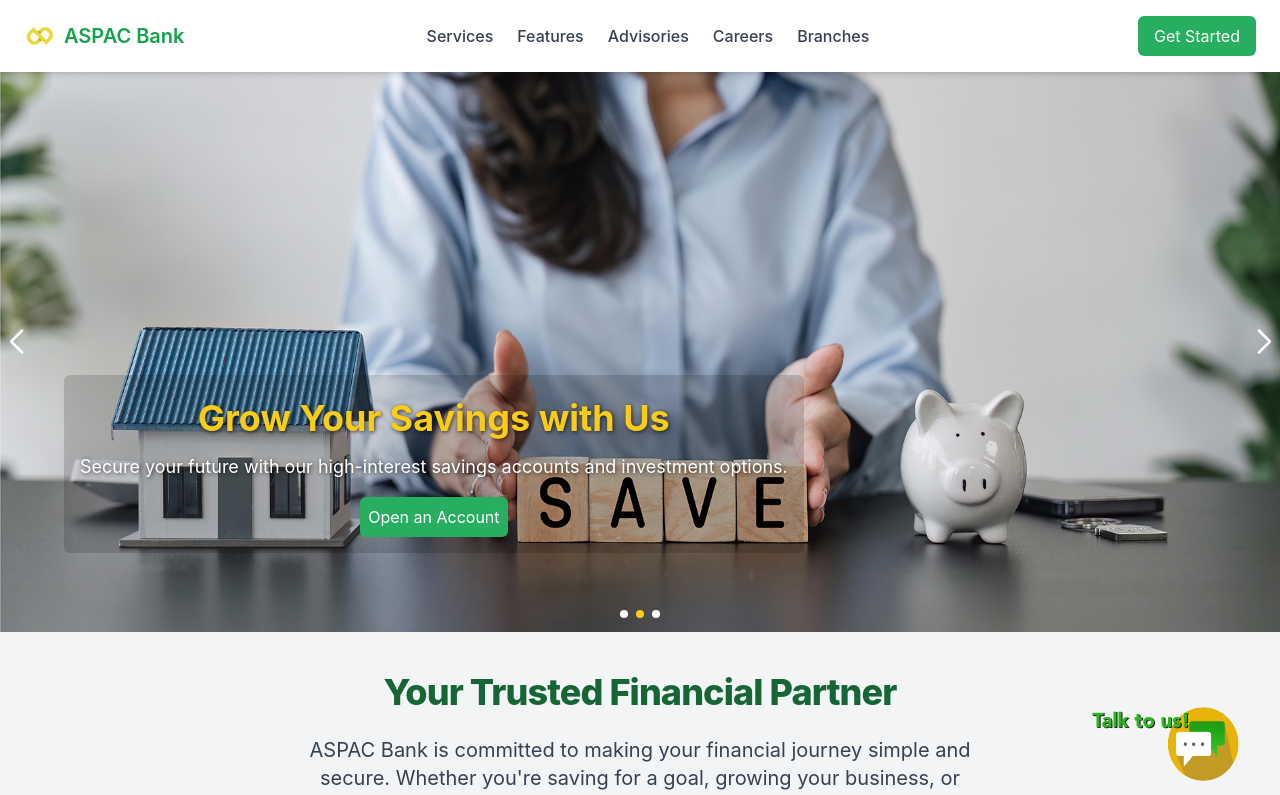
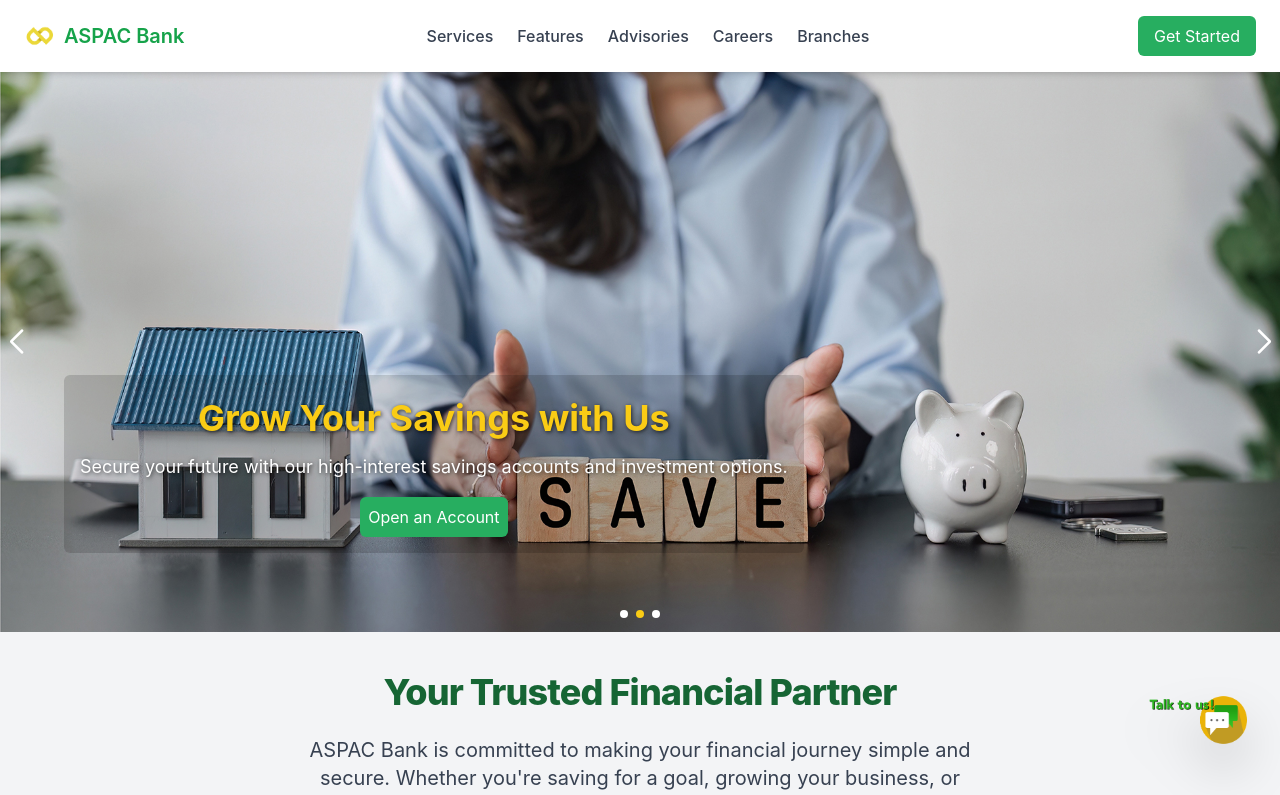
Before and after one commit to Christian-aspacbank/aspacbank, a React (Create React App) app: page / in a window 1280 px wide. Shown: the top 795 px of the page. Built offline with nearby package versions, Linux system fonts and the light colour scheme.

Commit message:
Update chatbot button size to w-24 h-24 for better visibility

```diff
--- a/src/components/AspacChatbot.tsx
+++ b/src/components/AspacChatbot.tsx
@@ -313,12 +313,13 @@
         className="fixed z-40 bottom-4 right-4 transform transition-transform duration-300 ease-in-out hover:scale-110"
       >
         {open ? (
-          // Close icon
+          // Close icon with background for visibility
+          <div className="bg-white rounded-full p-3 shadow-xl border border-gray-200">
             <svg
               xmlns="http://www.w3.org/2000/svg"
               viewBox="0 0 24 24"
               fill="currentColor"
-            className="w-6 h-6 text-gray-700"
+              className="w-8 h-8 text-gray-700"
             >
               <path
                 fillRule="evenodd"
@@ -326,8 +327,14 @@
                 clipRule="evenodd"
               />
             </svg>
+          </div>
         ) : (
-          <img src="/chatbot.png" alt="Chat with us" className="w-48 h-20" />
+          // Much bigger chatbot image
+          <img
+            src="/chatbot.png"
+            alt="Chat with us"
+            className="w-32 h-32 object-contain drop-shadow-2xl cursor-pointer"
+          />
         )}
       </button>
 
```
Lines whose indentation alone changed are shown as unchanged.
